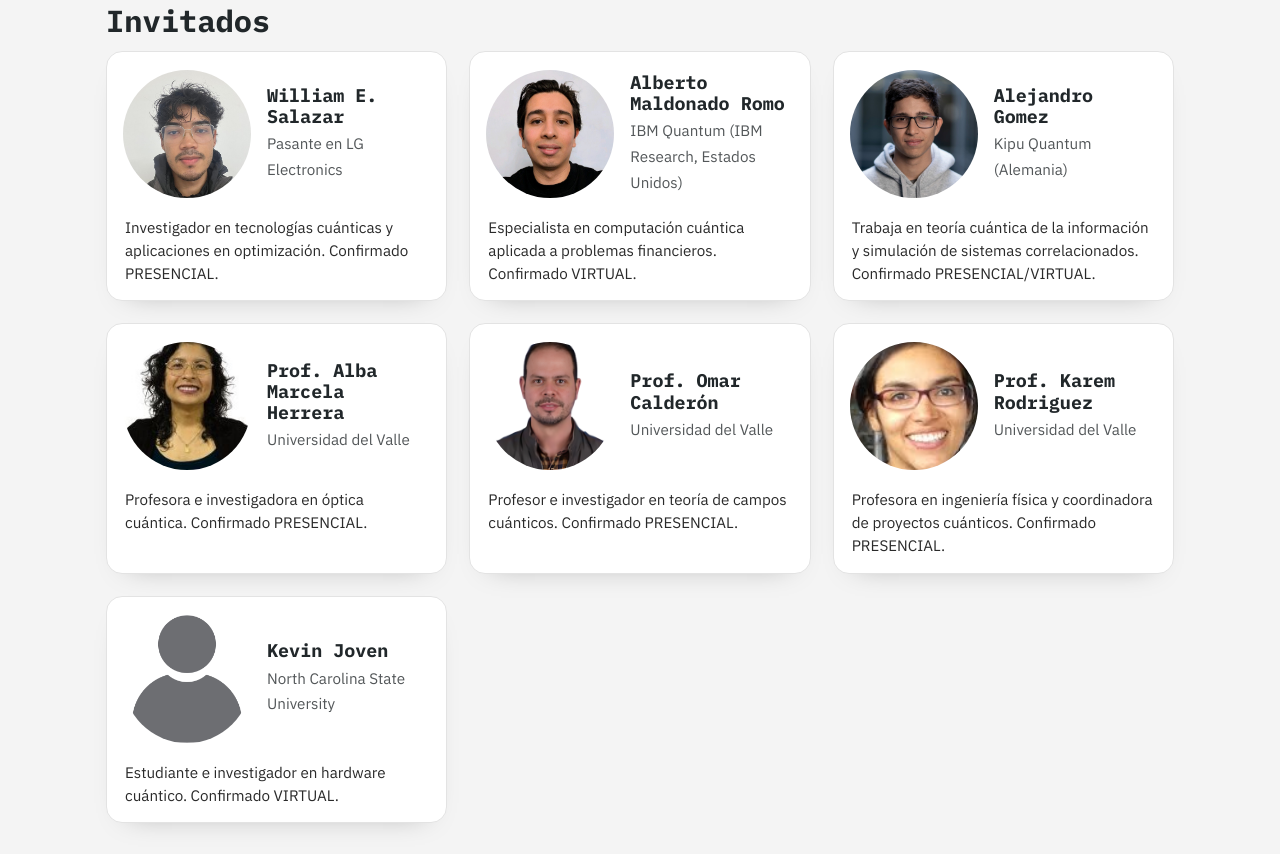
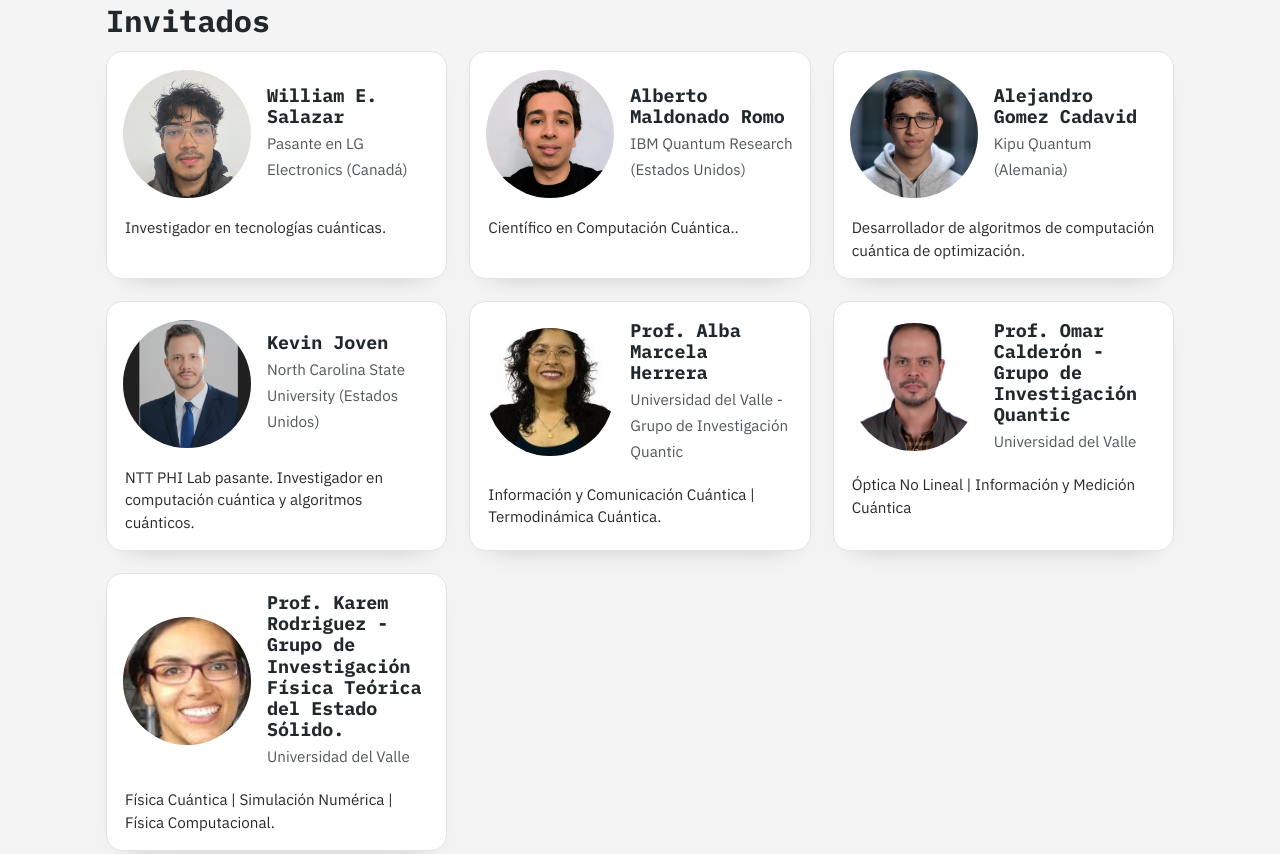
Before and after one commit to niaggar/qiskit-fall-fest-25-univalle, an Astro site: page / in a window 1280 px wide. Shown: the part 5412-6266 px from the top of the page. Built offline with nearby package versions, Linux system fonts and the light colour scheme; Astro itself is replaced by a stand-in of ours.

Commit message:
Invitados ready

```diff
--- a/src/components/Invitados.astro
+++ b/src/components/Invitados.astro
@@ -8,52 +8,52 @@ import karemFoto from '../../public/images/invitados/karem.jpg';
 
 import alejandroFoto from '../../public/images/alejandro.jpeg';
 
-import kevinFoto from '../../public/images/invitados/defaultImage.png';
+import kevinFoto from '../../public/images/invitados/kevin.jpeg';
 import williamFoto from '../../public/images/invitados/william.jpeg';
 
 // Invitados definidos manualmente
 const invitados = [
   {
     nombre: "William E. Salazar",
-    afiliacion: "Pasante en LG Electronics",
-    bio: "Investigador en tecnologías cuánticas y aplicaciones en optimización. Confirmado PRESENCIAL.",
+    afiliacion: "Pasante en LG Electronics (Canadá)",
+    bio: "Investigador en tecnologías cuánticas.",
     foto: williamFoto,
   },
   {
     nombre: "Alberto Maldonado Romo",
-    afiliacion: "IBM Quantum (IBM Research, Estados Unidos)",
-    bio: "Especialista en computación cuántica aplicada a problemas financieros. Confirmado VIRTUAL.",
+    afiliacion: "IBM Quantum Research (Estados Unidos)",
+    bio: "Científico en Computación Cuántica..",
     foto: albertoFoto,
   },
   {
-    nombre: "Alejandro Gomez",
+    nombre: "Alejandro Gomez Cadavid",
     afiliacion: "Kipu Quantum (Alemania)",
-    bio: "Trabaja en teoría cuántica de la información y simulación de sistemas correlacionados. Confirmado PRESENCIAL/VIRTUAL.",
+    bio: "Desarrollador de algoritmos de computación cuántica de optimización.",
     foto: alejandroFoto,
   },
   {
+    nombre: "Kevin Joven",
+    afiliacion: "North Carolina State University (Estados Unidos)",
+    bio: "NTT PHI Lab pasante. Investigador en computación cuántica y algoritmos cuánticos.",
+    foto: kevinFoto,
+  },
+  {
     nombre: "Prof. Alba Marcela Herrera",
-    afiliacion: "Universidad del Valle",
-    bio: "Profesora e investigadora en óptica cuántica. Confirmado PRESENCIAL.",
+    afiliacion: "Universidad del Valle - Grupo de Investigación Quantic",
+    bio: "Información y Comunicación Cuántica | Termodinámica Cuántica.",
     foto: marcelaFoto,
   },
   {
-    nombre: "Prof. Omar Calderón",
+    nombre: "Prof. Omar Calderón - Grupo de Investigación Quantic",
     afiliacion: "Universidad del Valle",
-    bio: "Profesor e investigador en teoría de campos cuánticos. Confirmado PRESENCIAL.",
+    bio: "Óptica No Lineal | Información y Medición Cuántica",
     foto: omarFoto,
   },
   {
-    nombre: "Prof. Karem Rodriguez",
+    nombre: "Prof. Karem Rodriguez - Grupo de Investigación Física Teórica del Estado Sólido.",
     afiliacion: "Universidad del Valle",
-    bio: "Profesora en ingeniería física y coordinadora de proyectos cuánticos. Confirmado PRESENCIAL.",
+    bio: "Física Cuántica | Simulación Numérica | Física Computacional.",
     foto: karemFoto,
-  },
-  {
-    nombre: "Kevin Joven",
-    afiliacion: "North Carolina State University",
-    bio: "Estudiante e investigador en hardware cuántico. Confirmado VIRTUAL.",
-    foto: kevinFoto,
   },
 ];
 
```
Also changed, not shown: public/images/invitados/kevin.jpeg (added).
